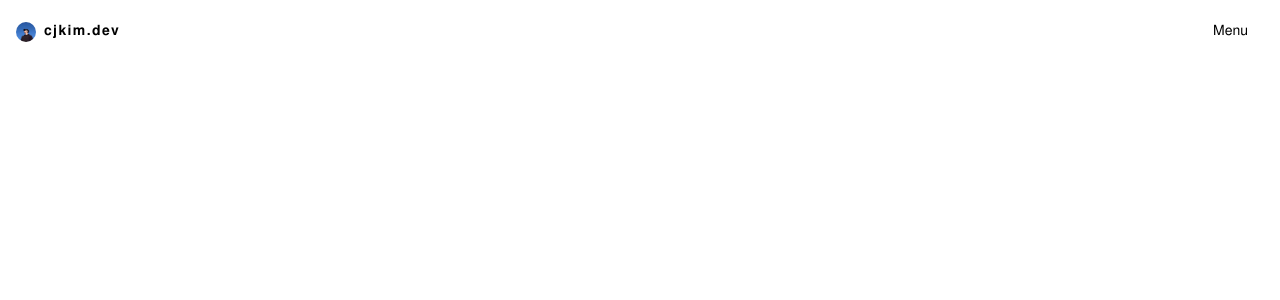
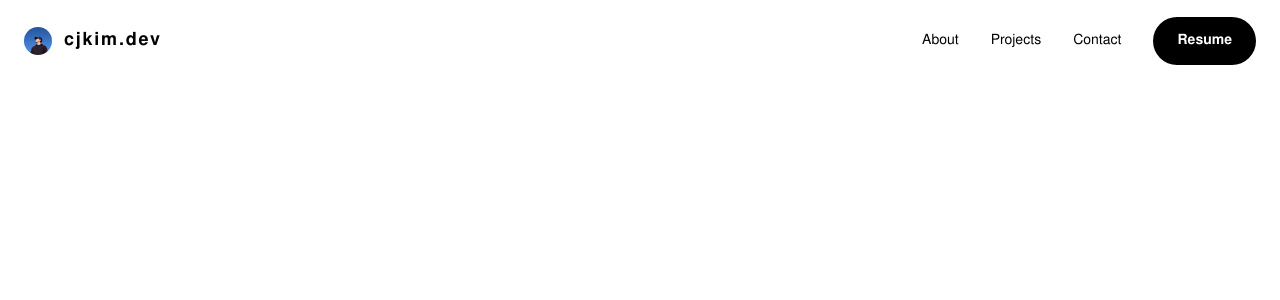
Before and after one commit to cjoak1028/cjoak1028.github.io, a React (Vite) app: page / in a window 1280 px wide. Shown: the top 300 px of the page. Built offline with nearby package versions, Linux system fonts and the light colour scheme.

Commit message:
header is responsive to tablet size

```diff
--- a/src/components/Header.jsx
+++ b/src/components/Header.jsx
@@ -2,12 +2,28 @@ import ProfileImg from "../assets/profile.jpg";
 
 const Header = () => {
   return (
-    <div className="px-4 py-5 flex flex-row justify-between items-center">
-      <div className="flex flex-row gap-2 items-center">
-        <img src={ProfileImg} className="w-5 h-5 rounded-full" />
-        <span className="font-bold tracking-widest">cjkim.dev</span>
+    <div className="px-4 sm:px-6 h-[3.75rem] sm:h-[5.125rem] flex flex-row justify-between items-center">
+      <div className="flex flex-row gap-2 sm:gap-3 items-center">
+        <img src={ProfileImg} className="w-5 h-5 sm:w-7 sm:h-7 rounded-full" />
+        <span className="font-bold tracking-widest sm:text-lg">cjkim.dev</span>
       </div>
-      <button className="px-4">Menu</button>
+      <nav className="hidden sm:block">
+        <ul className="flex flex-row items-center">
+          <li>
+            <a className="px-4">About</a>
+          </li>
+          <li>
+            <a className="px-4">Projects</a>
+          </li>
+          <li>
+            <a className="px-4">Contact</a>
+          </li>
+          <button className="ml-4 px-6 h-12 bg-black text-white rounded-full font-bold">
+            Resume
+          </button>
+        </ul>
+      </nav>
+      <button className="px-4 sm:hidden">Menu</button>
     </div>
   );
 };
```
